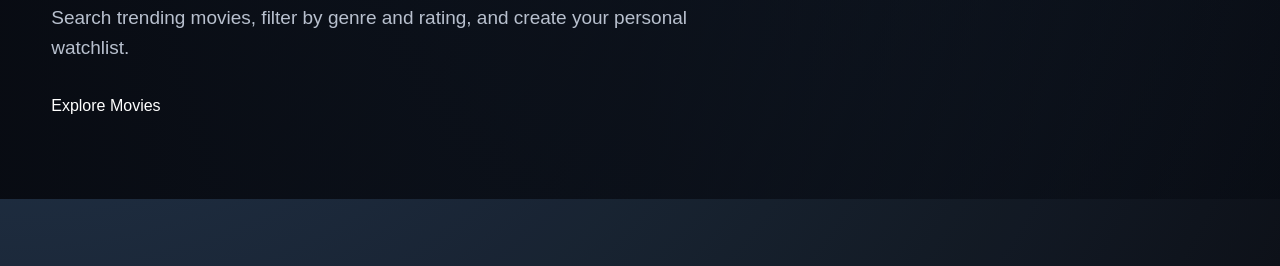
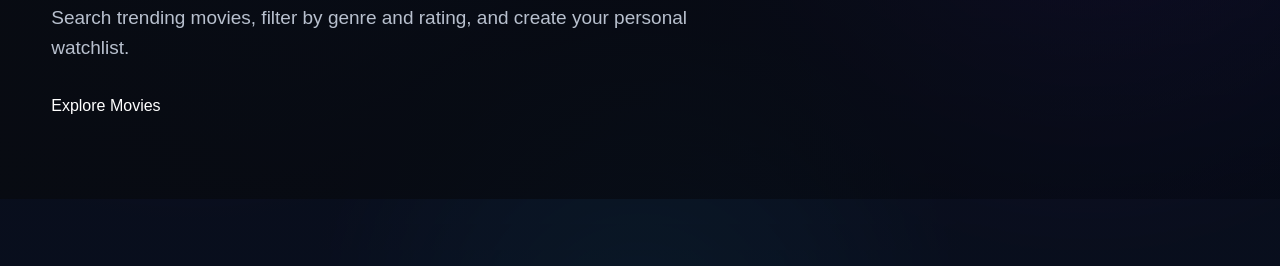
Before and after one commit to ritika2005-reet/movie-watchlist, a website built with Vite: page index.html in a window 1280 px wide. Shown: the part 382-648 px from the top of the page. Built offline with nearby package versions, Linux system fonts and the light colour scheme; no server answers; files whose address does not match are found by name.

Commit message:
improve website background

```diff
--- a/src/style.css
+++ b/src/style.css
@@ -15,9 +15,13 @@ html {
 body {
   font-family: Arial, Helvetica, sans-serif;
   background:
-    radial-gradient(circle at top left, #243b55 0%, transparent 35%),
-    radial-gradient(circle at bottom right, #1b1b3a 0%, transparent 35%),
-    #080b12;
+  linear-gradient(rgba(5, 10, 25, 0.82), rgba(5, 10, 25, 0.94)),
+  radial-gradient(circle at 15% 20%, #2563eb, transparent 35%),
+  radial-gradient(circle at 85% 25%, #7c3aed, transparent 35%),
+  radial-gradient(circle at 50% 90%, #0891b2, transparent 35%),
+  #050816;
+
+background-attachment: fixed;
   color: #ffffff;
   min-height: 100vh;
   line-height: 1.6;
```
